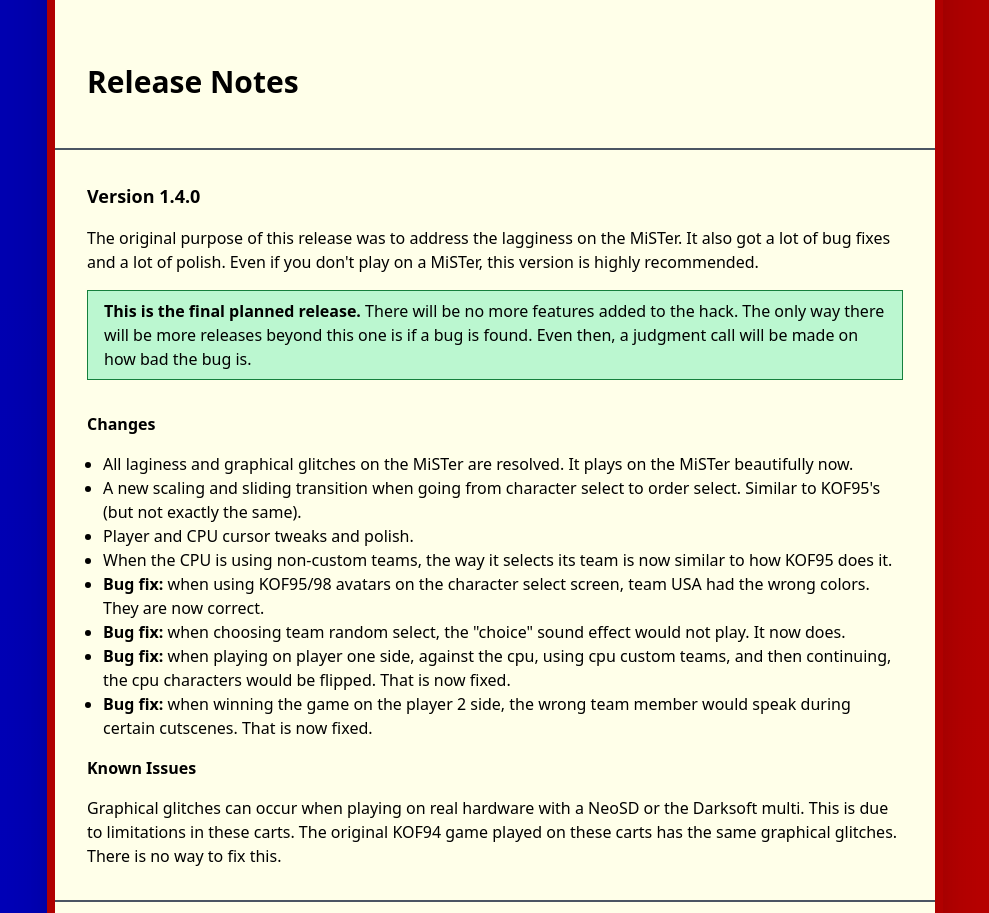
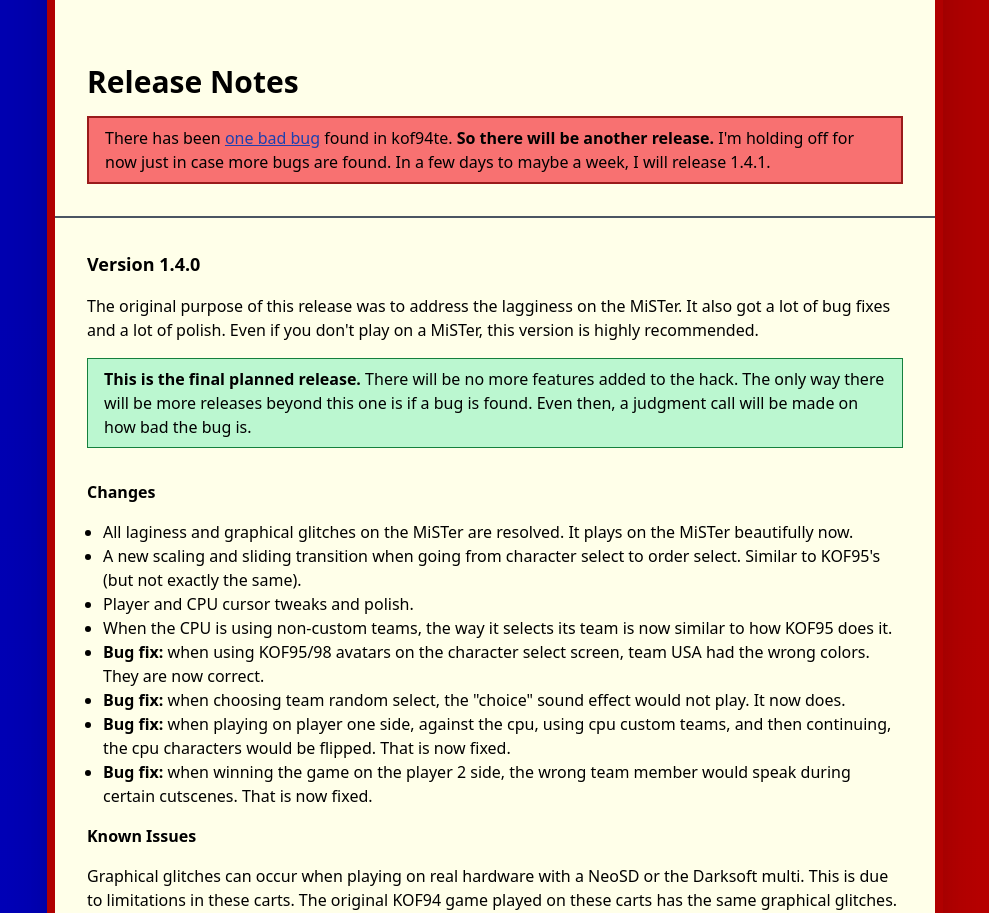
Before and after one commit to city41/kof94te-website, a Next.js app: page / in a window 1280 px wide. Shown: the part 3225-4138 px from the top of the page, without its empty margins (145-1134 px from the left). Built offline with nearby package versions, Linux system fonts and the light colour scheme.

Commit message:
kof94te: warn of new release

```diff
--- a/src/components/IndexPage/IndexPage.tsx
+++ b/src/components/IndexPage/IndexPage.tsx
@@ -189,6 +189,20 @@
           <h2 className={styles.pageHeader}>Release Notes</h2>
         </div>
         <div className="mb-16">
+          <div className="bg-red-400 border-2 border-red-800 px-4 py-2">
+            <p>
+              There has been{" "}
+              <a
+                href="https://github.com/city41/kof94te/milestone/7?closed=1"
+                rel="noopener noreferer"
+              >
+                one bad bug
+              </a>{" "}
+              found in kof94te. <b>So there will be another release.</b>{" "}
+              I&apos;m holding off for now just in case more bugs are found. In
+              a few days to maybe a week, I will release 1.4.1.
+            </p>
+          </div>
           <Hr />
           <h3 className="heading text-lg font-bold pb-4">Version 1.4.0</h3>
           <p>
```
